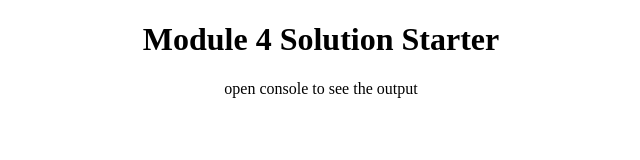
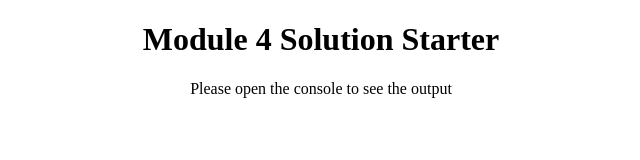
Before and after one commit to ag1426/mod4_solution, a plain HTML site: page index.html in a window 1280 px wide. Shown: the whole page, without its empty margins (319-959 px from the left). Drawn offline with Linux system fonts and the light colour scheme.

Commit message:
initial commit

```diff
--- a/index.html
+++ b/index.html
@@ -10,6 +10,6 @@
 </head>
 <body>
   <h1 style="text-align: center;">Module 4 Solution Starter</h1>
-  <p style="text-align: center;">open console to see the output</p>
+  <p style="text-align: center;">Please open the console to see the output</p>
 </body>
 </html>
```
